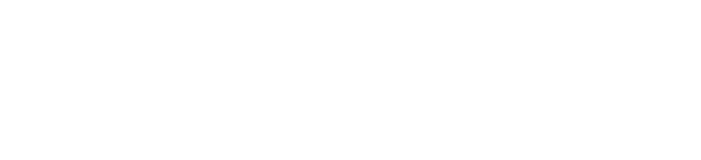
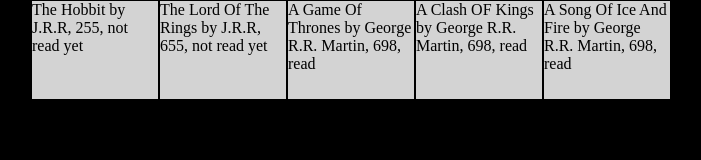
Before and after one commit to AbdellatifAH/library, a plain HTML site: page index.html in a window 1280 px wide. Shown: the whole page, without its empty margins (289-990 px from the left). Drawn offline with Linux system fonts and the light colour scheme.

Commit message:
Added a function to loop over the array and display content in the HTML page Added some HTML and CSS to display content in cards

```diff
--- a/index.html
+++ b/index.html
@@ -8,6 +8,9 @@
     <link rel="stylesheet" href="./style.css">
     <script src="./jvs.js" defer></script>
 </head>
+<div class="container">
+
+</div>
 
 <body>
 
--- a/jvs.js
+++ b/jvs.js
@@ -26,3 +26,18 @@ function addBookToLibrary() {
 myLibrary.push(new Book("The Hobbit", "J.R.R", "255", false));
 myLibrary.push(new Book("The Lord Of The Rings", "J.R.R", "655", false));
 myLibrary.push(new Book("A Game Of Thrones", "George R.R. Martin", "698", true));
+myLibrary.push(new Book("A Clash OF Kings", "George R.R. Martin", "698", true));
+myLibrary.push(new Book("A Song Of Ice And Fire", "George R.R. Martin", "698", true));
+
+function displayBooks() {
+
+    const container = document.querySelector(".container");
+    for (let i = 0; i < myLibrary.length; i++) {
+        const card = document.createElement("div");
+        card.classList.add('card');
+        card.innerText = myLibrary[i].info();
+        container.append(card);
+    }
+}
+
+displayBooks();
--- a/style.css
+++ b/style.css
@@ -3,3 +3,22 @@
     padding: 0;
     margin: 0;
 }
+
+body {
+    background-color: black;
+    display: flex;
+    justify-content: center;
+    align-items: center;
+}
+
+.container {
+    display: grid;
+    width: 50%;
+    grid-template-columns: repeat(auto-fit, minmax(100px, 1fr));
+    grid-auto-rows: 100px;
+}
+
+.card {
+    border: solid 1px black;
+    background-color: lightgray;
+}
```
